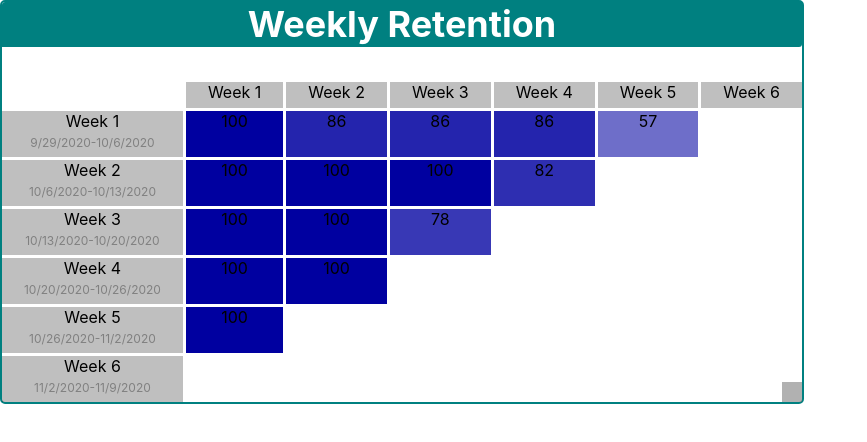
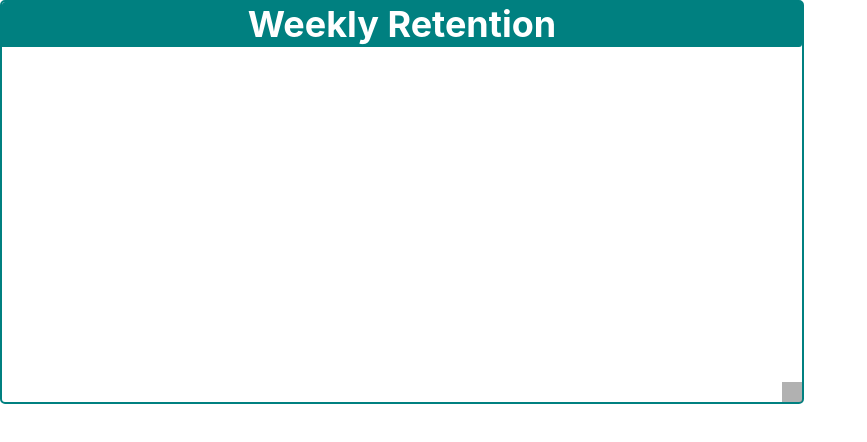
Before and after one commit to giladyavneh/intuitive-client, a React (Create React App) app: page / in a window 1280 px wide. Shown: the top 442 px of the page, without its empty margins (0-867 px from the left). Built offline with nearby package versions, Linux system fonts and the light colour scheme.

Commit message:
Update RetentionTile.tsx

```diff
--- a/src/RetentionTile.tsx
+++ b/src/RetentionTile.tsx
@@ -1,7 +1,7 @@
-import React from "react";
+import React, { useEffect, useState } from "react";
 
 import IntuitiveTile from "./reusables/IntuitiveTile";
-import { Event } from "./models/event";
+import { Event, weeklyRetentionObject } from "./models/event";
 import Retention from "./charts/Retention";
 
 let mockRetention=[
@@ -78,9 +78,13 @@ let mockRetention=[
   ]
 
 const RetentionTile:React.FC = () => {
-  return (
+    const [data, setData]=useState<weeklyRetentionObject[]>([])
+    useEffect(()=>{
+        setData(mockRetention)
+    },[])
+    return (
     <IntuitiveTile color="teal" tileName="Weekly Retention">
-      <Retention height={800} width={400} data={mockRetention} />
+      <Retention height={800} width={400} data={data} />
     </IntuitiveTile>
   );
 };
```
